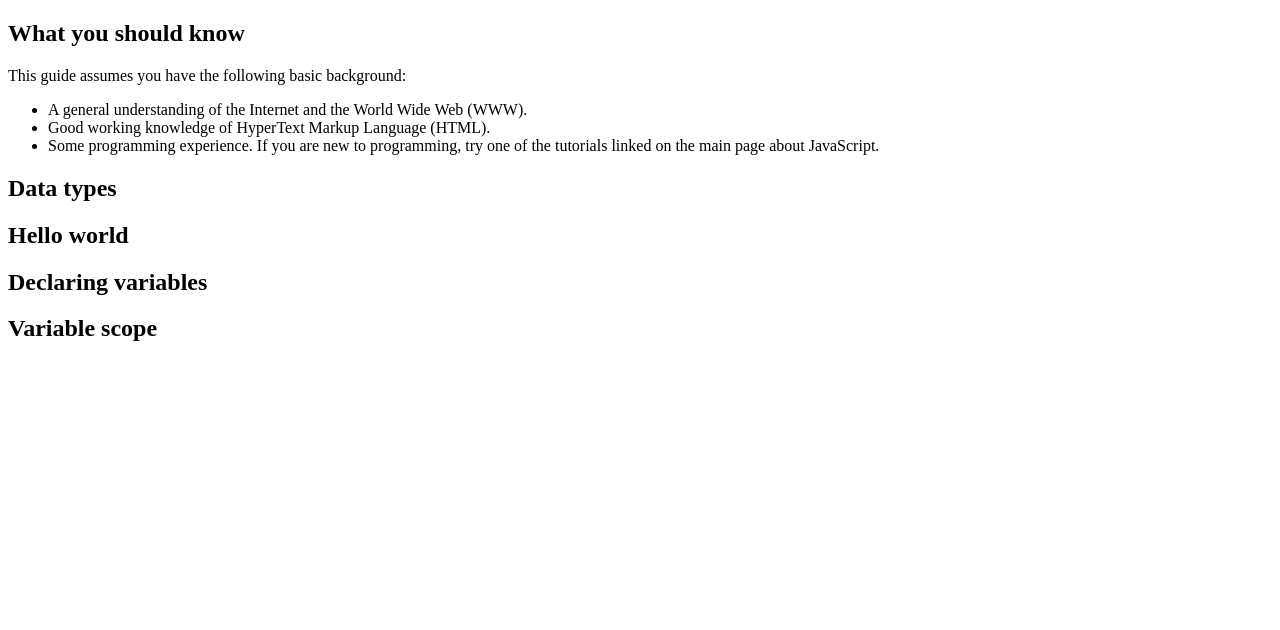
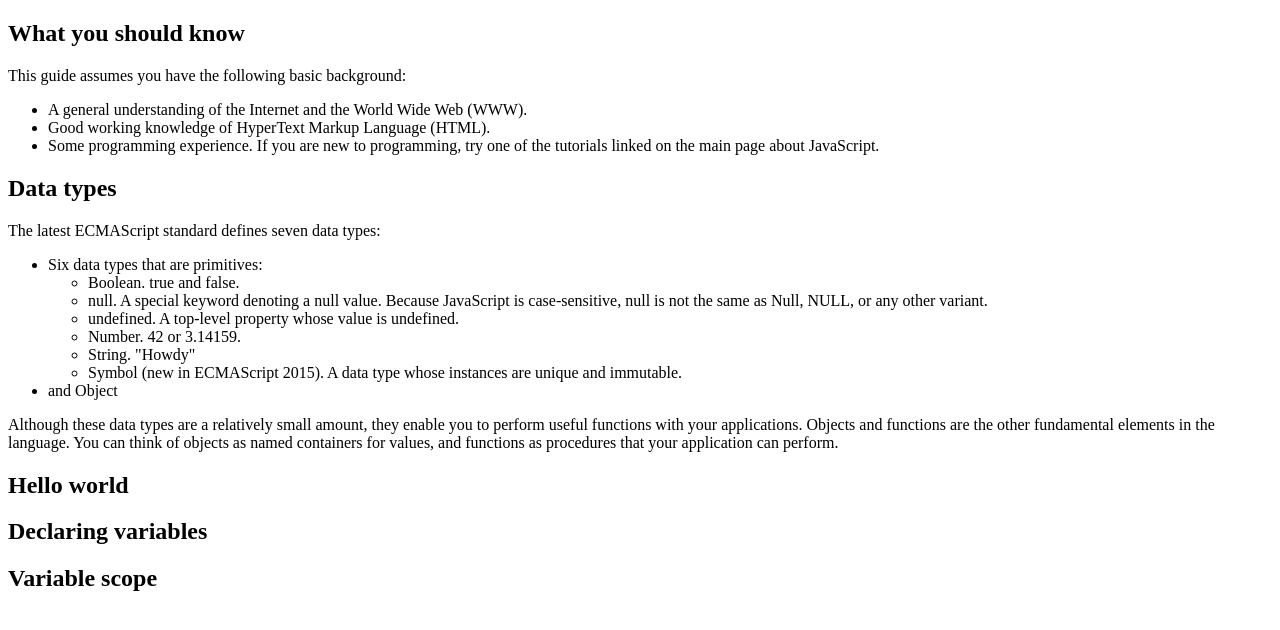
Before and after one commit to jazmin10/techincal-documentation-page, a plain HTML site: page index.html in a window 1280 px wide. Drawn offline with Linux system fonts and the light colour scheme.

Commit message:
add content to data types section

```diff
--- a/index.html
+++ b/index.html
@@ -36,12 +36,25 @@
 			</section>
 
 			<!-- DATA TYPES -->
-			<section class="main-section">
+			<section class="main-section" id="data_types">
 				<header>
 					<h2>Data types</h2>
 				</header>
 				<article>
-					<!-- content -->
+					<p>The latest ECMAScript standard defines seven data types:</p>
+					<ul>
+						<li>Six data types that are primitives:</li>
+						<ul>
+							<li>Boolean. true and false.</li>
+							<li>null. A special keyword denoting a null value. Because JavaScript is case-sensitive, null is not the same as Null, NULL, or any other variant.</li>
+							<li>undefined. A top-level property whose value is undefined.</li>
+							<li>Number. 42 or 3.14159.</li>
+							<li>String. "Howdy"</li>
+							<li>Symbol (new in ECMAScript 2015). A data type whose instances are unique and immutable.</li>
+						</ul>
+						<li>and Object</li>
+					</ul>
+					<p>Although these data types are a relatively small amount, they enable you to perform useful functions with your applications. Objects and functions are the other fundamental elements in the language. You can think of objects as named containers for values, and functions as procedures that your application can perform.</p>
 				</article>
 			</section>
 
```
